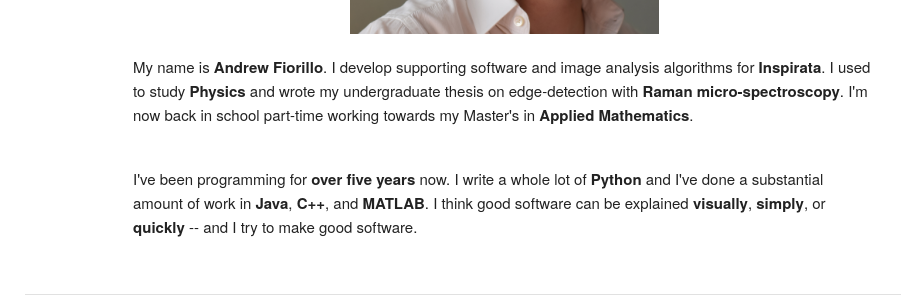
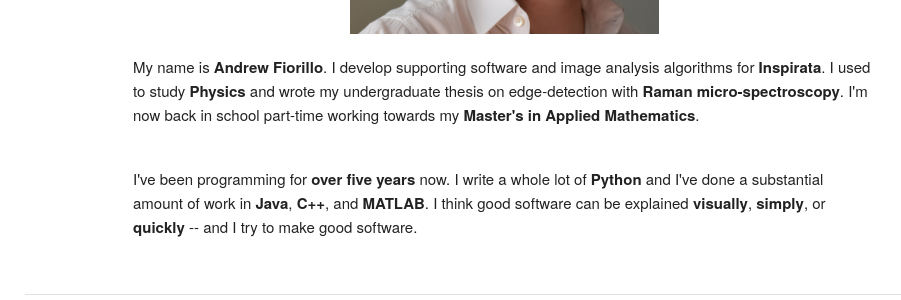
Before and after one commit to afiorillo/andrewmfiorillo.github.io, a Jekyll site: the page built from about.html, in a window 1280 px wide. Shown: the part 353-653 px from the top of the page, without its empty margins (135-1036 px from the left). Built offline with Jekyll 4.4.1, drawn with Linux system fonts in a browser that asks for light colours; nearby versions of some CDN libraries; some web fonts are replaced.

Commit message:
Added Oxygen Mono to the used fonts. Changed typography of about.html

```diff
--- a/_includes/head.html
+++ b/_includes/head.html
@@ -10,7 +10,7 @@
 <meta name="viewport" content="width=device-width">
 
 <!-- Google Fonts -->
-<link href="https://fonts.googleapis.com/css?family=Frank+Ruhl+Libre:400,900" rel="stylesheet">
+<link href="https://fonts.googleapis.com/css?family=Frank+Ruhl+Libre:400,900|Oxygen+Mono" rel="stylesheet">
 
 <!-- CSS -->
 <link rel="stylesheet" href="/assets/main.css">
--- a/about.html
+++ b/about.html
@@ -9,7 +9,7 @@
   My name is <b>Andrew Fiorillo</b>.
   I develop supporting software and image analysis algorithms for <b>Inspirata</b>.
   I used to study <b>Physics</b> and wrote my undergraduate thesis on edge-detection with <b>Raman micro-spectroscopy</b>.
-  I'm now back in school part-time working towards my Master's in <b>Applied Mathematics</b>.
+  I'm now back in school part-time working towards my <b>Master's in Applied Mathematics</b>.
 </p>
 
 <p class="bio-body">
```
